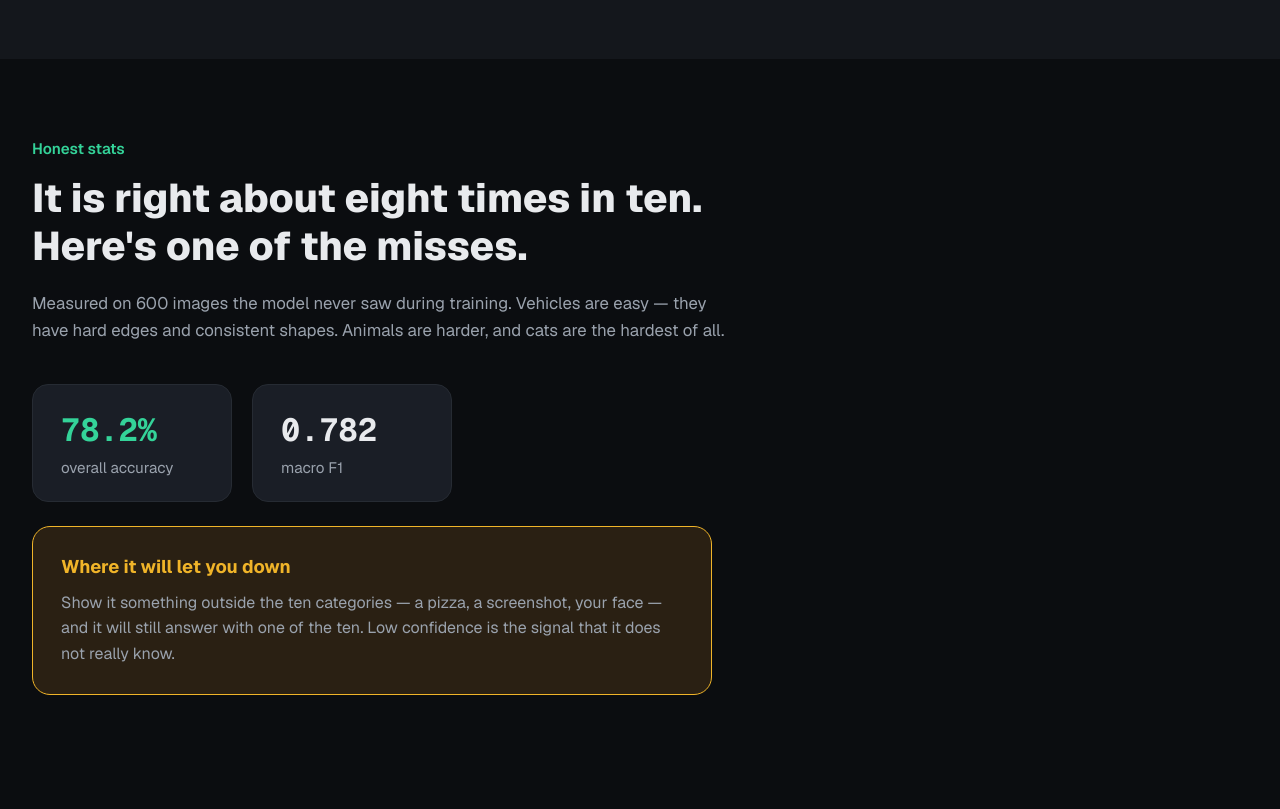
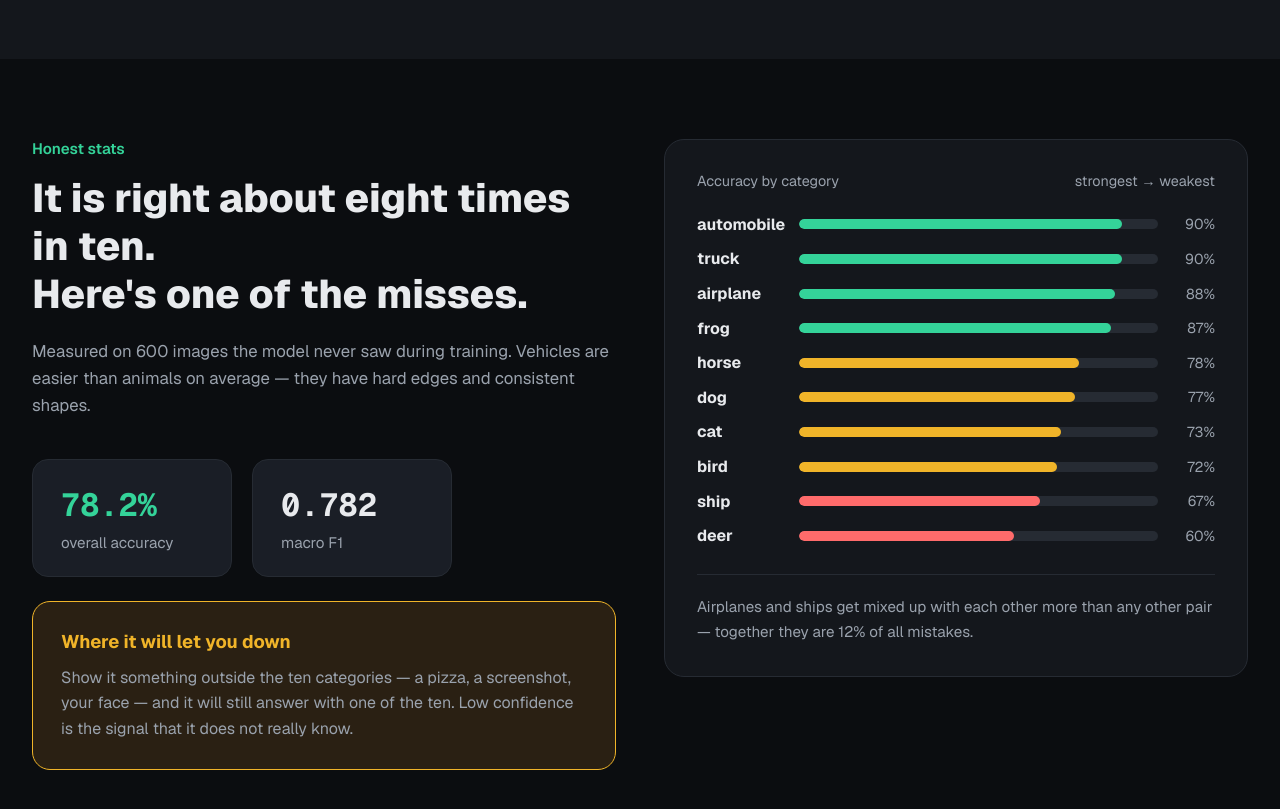
Before and after one commit to IshakAbdiazizHussen/Ai-image-classifer-, a Next.js app in the folder frontend/: page / in a window 1280 px wide. Shown: the part 1640-2449 px from the top of the page. Before the commit the page ends 2415 px from the top, so only its background shows below. Built offline with nearby package versions, Linux system fonts and the light colour scheme.

Commit message:
adding the percentage section especailly right side

```diff
--- a/frontend/app/globals.css
+++ b/frontend/app/globals.css
@@ -676,3 +676,93 @@ button:disabled {
   font-size: 1rem;
   line-height: 1.6;
 }
+
+.honest-stats-grid {
+  display: grid;
+  grid-template-columns: 1fr 1fr;
+  gap: 3rem;
+  align-items: start;
+}
+
+.accuracy-panel {
+  padding: 2rem;
+  border: 1px solid var(--border);
+  border-radius: 20px;
+  background: var(--surface);
+}
+
+.accuracy-panel-header {
+  display: flex;
+  align-items: baseline;
+  justify-content: space-between;
+  margin-bottom: 1.5rem;
+  color: var(--text-muted);
+  font-size: 0.9rem;
+}
+
+.accuracy-bars {
+  list-style: none;
+  margin: 0;
+  padding: 0;
+  display: flex;
+  flex-direction: column;
+  gap: 0.85rem;
+}
+
+.accuracy-bar-row {
+  display: grid;
+  grid-template-columns: 90px 1fr 45px;
+  align-items: center;
+  gap: 0.75rem;
+}
+
+.accuracy-bar-label {
+  font-weight: 700;
+  color: var(--text);
+}
+
+.accuracy-bar-track {
+  height: 10px;
+  border-radius: 999px;
+  background: var(--border);
+  overflow: hidden;
+}
+
+.accuracy-bar-fill {
+  display: block;
+  height: 100%;
+  border-radius: 999px;
+}
+
+.accuracy-bar-fill.tier-high {
+  background: var(--mint);
+}
+
+.accuracy-bar-fill.tier-mid {
+  background: var(--amber);
+}
+
+.accuracy-bar-fill.tier-low {
+  background: var(--danger);
+}
+
+.accuracy-bar-value {
+  text-align: right;
+  color: var(--text-muted);
+  font-size: 0.9rem;
+}
+
+.accuracy-panel-note {
+  margin: 1.75rem 0 0;
+  padding-top: 1.25rem;
+  border-top: 1px solid var(--border);
+  color: var(--text-muted);
+  font-size: 0.95rem;
+  line-height: 1.6;
+}
+
+@media (max-width: 900px) {
+  .honest-stats-grid {
+    grid-template-columns: 1fr;
+  }
+}
--- /dev/null
+++ b/frontend/components/AccuracyByCategory.tsx
@@ -0,0 +1,61 @@
+// Per-class accuracy panel, sitting to the right of HonestStats' text
+// column. All numbers are recall_per_class from the real evaluation
+// report (ml/artifacts/20260824T143019Z/evaluation_report.json), computed
+// programmatically and rounded to whole percent — not copied from the
+// reference, whose numbers/ranking don't match this model:
+//   - Reference had cat lowest (84%); the real weakest class by accuracy
+//     is deer (60%), not cat. Cat is actually mid-pack (73%) by this
+//     metric — it only reads as "hardest" under F1 (which factors in
+//     precision too, where cat really is worst). Since this chart is
+//     specifically labeled "accuracy", it uses accuracy's real ranking.
+//   - Reference's closing note claimed cat/dog confusion was the biggest
+//     single mix-up at 38% of mistakes. Checked directly against the
+//     confusion matrix: the real biggest pair is airplane<->ship (16
+//     combined misclassifications, 12.2% of all 131 mistakes) — cat/dog
+//     is real but smaller (13 combined, ~10%).
+// See HonestStats.tsx for the corresponding text-column correction (that
+// component's "cats are the hardest of all" line was dropped so it
+// doesn't contradict this chart).
+const ACCURACY_BY_CATEGORY = [
+  { label: "automobile", pct: 90, tier: "high" },
+  { label: "truck", pct: 90, tier: "high" },
+  { label: "airplane", pct: 88, tier: "high" },
+  { label: "frog", pct: 87, tier: "high" },
+  { label: "horse", pct: 78, tier: "mid" },
+  { label: "dog", pct: 77, tier: "mid" },
+  { label: "cat", pct: 73, tier: "mid" },
+  { label: "bird", pct: 72, tier: "mid" },
+  { label: "ship", pct: 67, tier: "low" },
+  { label: "deer", pct: 60, tier: "low" },
+] as const;
+
+export function AccuracyByCategory() {
+  return (
+    <div className="accuracy-panel">
+      <div className="accuracy-panel-header">
+        <span>Accuracy by category</span>
+        <span>strongest → weakest</span>
+      </div>
+
+      <ul className="accuracy-bars">
+        {ACCURACY_BY_CATEGORY.map((row) => (
+          <li className="accuracy-bar-row" key={row.label}>
+            <span className="accuracy-bar-label">{row.label}</span>
+            <span className="accuracy-bar-track">
+              <span
+                className={`accuracy-bar-fill tier-${row.tier}`}
+                style={{ width: `${row.pct}%` }}
+              />
+            </span>
+            <span className="accuracy-bar-value">{row.pct}%</span>
+          </li>
+        ))}
+      </ul>
+
+      <p className="accuracy-panel-note">
+        Airplanes and ships get mixed up with each other more than any
+        other pair — together they are 12% of all mistakes.
+      </p>
+    </div>
+  );
+}
--- a/frontend/components/HonestStats.tsx
+++ b/frontend/components/HonestStats.tsx
@@ -1,3 +1,5 @@
+import { AccuracyByCategory } from "@/components/AccuracyByCategory";
+
 // "Honest stats" section, placed under HowItWorks — fills in the
 // #honest-stats anchor that LandingNav and the Hero's "See how it
 // performs" link have pointed at since they were built.
@@ -11,12 +13,15 @@
 //   - "Here is the tenth" was a pun on the 90% framing; doesn't hold once
 //     the number is corrected, so it's rephrased rather than left
 //     inconsistent with the corrected headline.
-// The qualitative claim checked out and is kept as-is: per-class F1 shows
-// automobile (0.90) and truck (0.92) well ahead of cat (0.65, the lowest
-// of all ten classes) and deer (0.71) — vehicles genuinely score higher
-// than animals here, and cat genuinely is the hardest class.
+//   - "cats are the hardest of all" is DROPPED (was here in an earlier
+//     pass, justified via per-class F1 where cat is lowest). Now that
+//     AccuracyByCategory shows the real per-class *accuracy* breakdown,
+//     deer is actually the weakest class by that metric (60%, vs cat's
+//     73%) — keeping the cat claim here would visibly contradict the
+//     chart right next to it. "Vehicles are easier than animals on
+//     average" still checks out (83.8% vs 74.4% mean recall) and is kept.
 //
-// "in ten" below uses a non-breaking space — the title's clamp() is
+// "in ten" below uses a non-breaking space — the title's clamp() is
 // tuned so the whole first sentence fits on one line from 320px up, but
 // this guarantees "in ten" specifically can never get split across a
 // wrap on its own, regardless of device/font differences the tuning
@@ -25,24 +30,20 @@ export function HonestStats() {
   return (
     <section id="honest-stats" className="honest-stats-section">
       <div className="honest-stats-inner">
+        <div className="honest-stats-grid">
+          <div className="honest-stats-left">
             <p className="section-eyebrow">Honest stats</p>
             <h2 className="honest-stats-title">
-          It is right about eight times in ten.
+              It is right about eight times in ten.
               <br />
               Here&apos;s one of the misses.
             </h2>
             <p className="honest-stats-subtitle">
               Measured on 600 images the model never saw during training.
-          Vehicles are easy — they have hard edges and consistent shapes.
-          Animals are harder, and cats are the hardest of all.
+              Vehicles are easier than animals on average — they have hard
+              edges and consistent shapes.
             </p>
 
-        {/* Numbers corrected the same way as above: the reference showed
-            91.4% / 0.912, but the real evaluation_report.json for the
-            promoted model is test_accuracy=0.7817, macro_f1=0.7823 — the
-            exact same figures already stated as "eight times in ten"
-            higher up, so using 91.4%/0.912 here would contradict that
-            within the same section. */}
             <div className="stats-cards">
               <div className="stat-card">
                 <div className="stat-value stat-value-accent">78.2%</div>
@@ -59,9 +60,13 @@ export function HonestStats() {
               <p className="warning-callout-body">
                 Show it something outside the ten categories — a pizza, a
                 screenshot, your face — and it will still answer with one of
-            the ten. Low confidence is the signal that it does not really
-            know.
+                the ten. Low confidence is the signal that it does not
+                really know.
               </p>
+            </div>
+          </div>
+
+          <AccuracyByCategory />
         </div>
       </div>
     </section>
```
Lines whose indentation alone changed are shown as unchanged.
